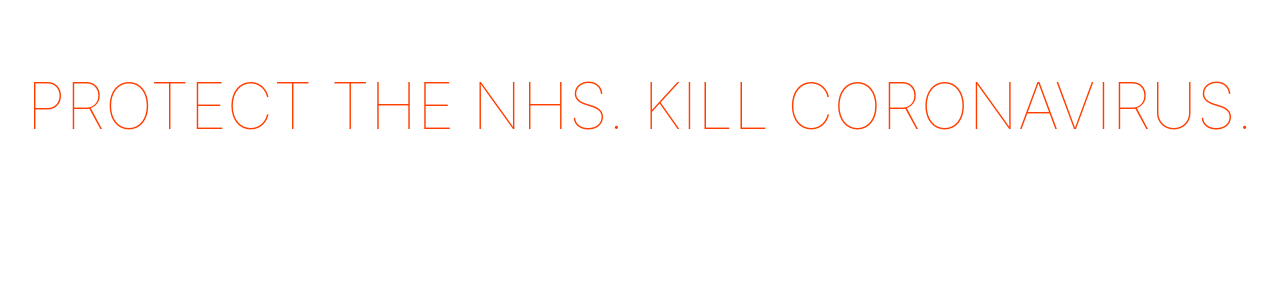
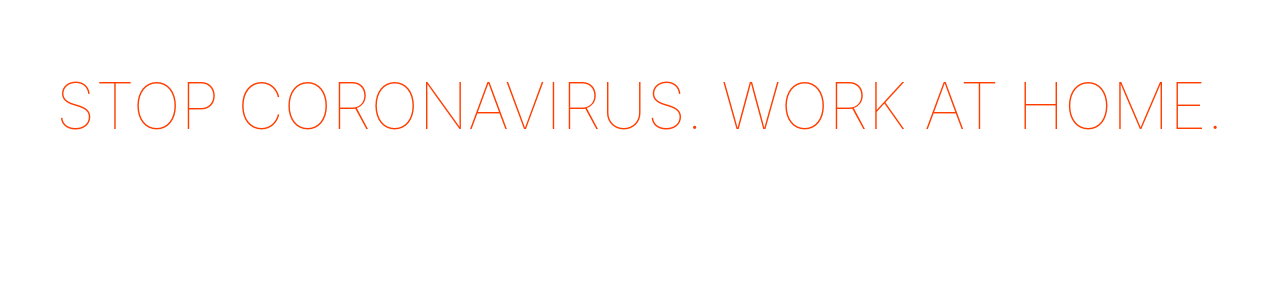
Before and after one commit to igelstorm/covid-19-slogan, a Svelte app: page / in a window 1280 px wide. Shown: the top 300 px of the page. Built offline with nearby package versions, Linux system fonts and the light colour scheme.

Commit message:
Use different phrase types for each phrase

```diff
--- a/src/App.svelte
+++ b/src/App.svelte
@@ -20,24 +20,46 @@
 				"the virus",
 				"the disease"
 			]
+		},
+		intransitive: {
+			verb: [
+				"stay",
+				"work"
+			],
+			object: [
+				"at home",
+				"with us"
+			]
 		}
 	}
 
-	export const addWord = function(acc, wordType) {
+	const sampleFrom = function(arr) {
+		return arr[Math.floor(Math.random() * arr.length)]
+	}
+
+	const addWord = function(acc, wordType) {
 		const possibleWords = words[wordType.phrase][wordType.word].filter(
 			function(w) { return !acc.includes(w) }
 		)
-		const randomIndex = Math.floor(Math.random() * possibleWords.length)
-		const word = possibleWords[randomIndex]
+		const word = sampleFrom(possibleWords)
 		return [...acc, word]
 	}
 
+	const randomPhraseType = function() {
+		return sampleFrom(["positive", "negative", "intransitive"])
+	}
+
 	const randomWords = function() {
+		const phraseTypes = [
+			randomPhraseType(),
+			randomPhraseType(),
+			randomPhraseType()
+		]
 		return [
-			{phrase: "positive", word: "verb"},
-			{phrase: "positive", word: "object"},
-			{phrase: "negative", word: "verb"},
-			{phrase: "negative", word: "object"}
+			{phrase: phraseTypes[0], word: "verb"},
+			{phrase: phraseTypes[0], word: "object"},
+			{phrase: phraseTypes[1], word: "verb"},
+			{phrase: phraseTypes[1], word: "object"}
 		].reduce(addWord, [])
 	}
 
```
